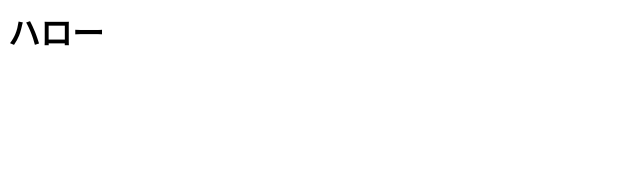
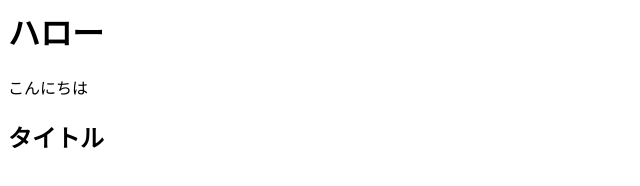
Before and after one commit to shinpei555/introgit, a plain HTML site: page index.html in a window 1280 px wide. Shown: the whole page, without its empty margins (0-640 px from the left). Drawn offline with Linux system fonts and the light colour scheme.

```diff
--- a/index.html
+++ b/index.html
@@ -1 +1,3 @@
 <h1>ハロー</h1>
+<p>こんにちは</p>
+<h2>タイトル</h2>
```
Also changed, not shown: style.css (added).
